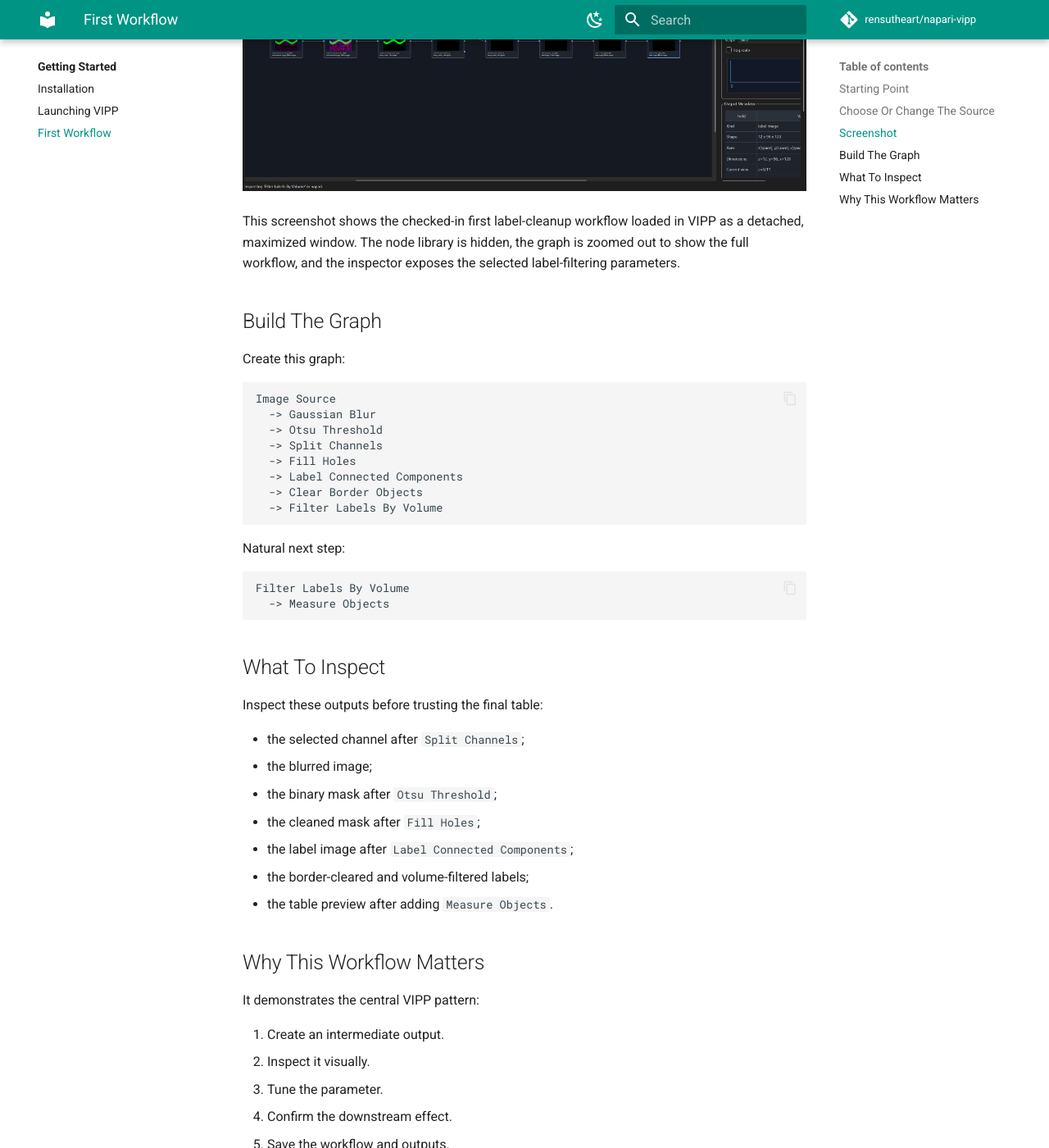
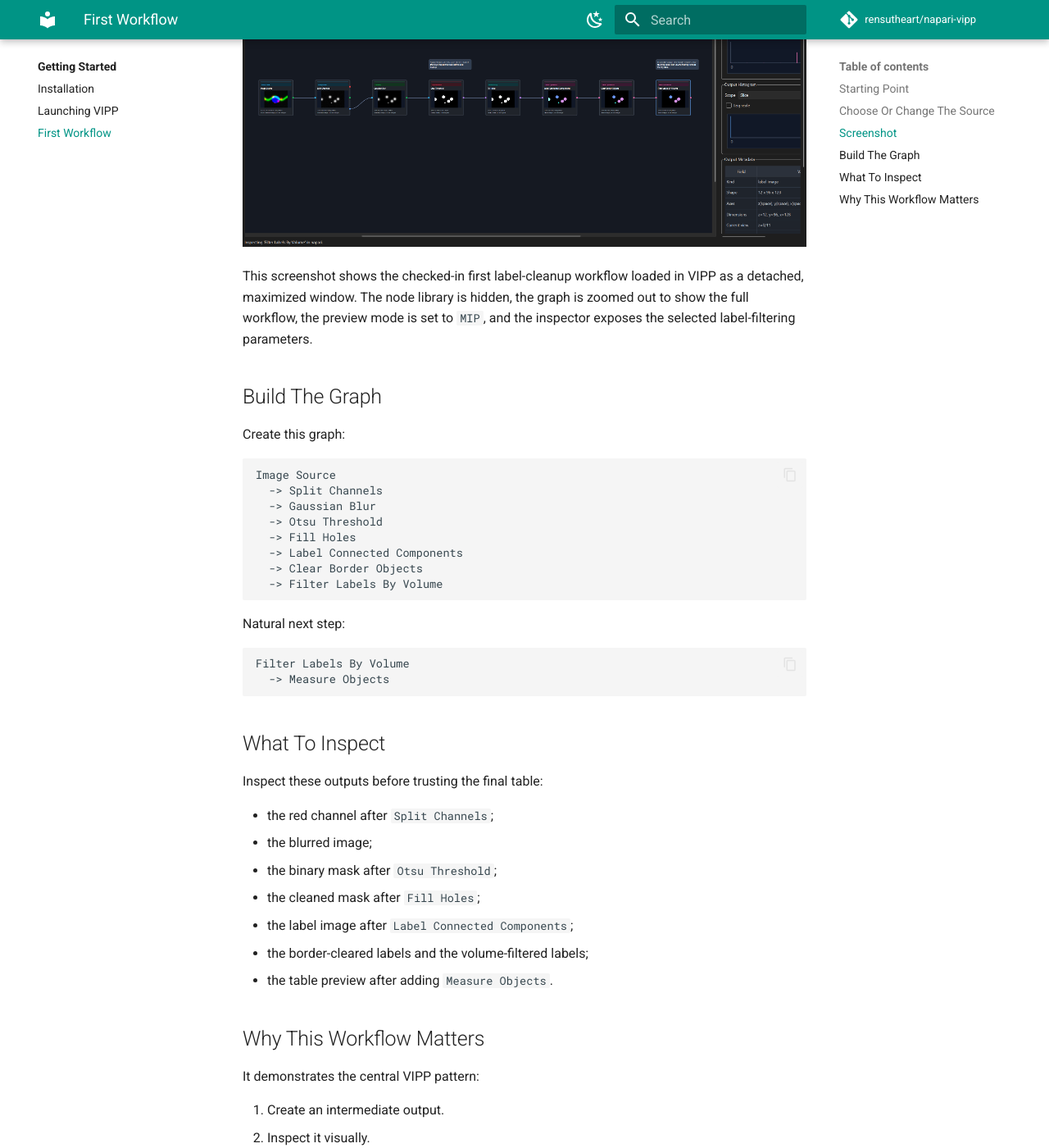
Before and after one commit to rensutheart/vipp-mkdocs, an MkDocs documentation site: the page built from docs/getting-started/first-workflow.md, in a window 1280 px wide and 1400 px high, scrolled down 1156 px. Shown: the whole window at 82% size. Built offline with MkDocs 1.6.1 and Material for MkDocs 9.7.7, drawn with Linux system fonts in a browser that asks for light colours; comment, search, counter and statistics services are not loaded; some of the changed text lies outside the part shown.

Commit message:
Update red-channel label workflow docs

````diff
--- a/docs/getting-started/first-workflow.md
+++ b/docs/getting-started/first-workflow.md
@@ -17,6 +17,9 @@
 ```text
 VIPP synthetic multichannel volume
 ```
+
+The sample channels are ordered blue, green, red. This example explicitly uses
+the red/TRITC-like channel.
 
 Napari's `File > Open Sample` menu is not required for this workflow. Use it
 only when you want to inspect raw sample layers directly in the napari layer
@@ -38,8 +41,8 @@
 
 This screenshot shows the checked-in first label-cleanup workflow loaded in
 VIPP as a detached, maximized window. The node library is hidden, the graph is
-zoomed out to show the full workflow, and the inspector exposes the selected
-label-filtering parameters.
+zoomed out to show the full workflow, the preview mode is set to `MIP`, and the
+inspector exposes the selected label-filtering parameters.
 
 ## Build The Graph
 
@@ -47,9 +50,9 @@
 
 ```text
 Image Source
+  -> Split Channels
   -> Gaussian Blur
   -> Otsu Threshold
-  -> Split Channels
   -> Fill Holes
   -> Label Connected Components
   -> Clear Border Objects
@@ -67,12 +70,12 @@
 
 Inspect these outputs before trusting the final table:
 
-- the selected channel after `Split Channels`;
+- the red channel after `Split Channels`;
 - the blurred image;
 - the binary mask after `Otsu Threshold`;
 - the cleaned mask after `Fill Holes`;
 - the label image after `Label Connected Components`;
-- the border-cleared and volume-filtered labels;
+- the border-cleared labels and the volume-filtered labels;
 - the table preview after adding `Measure Objects`.
 
 ## Why This Workflow Matters
````
Also changed, not shown: docs/examples/workflow-screenshots.md (+3 -2 lines), docs/reference/example-workflows.md (+1 -1 lines), docs/reference/sample-data.md (+1 -1 lines), docs/workflows/segmentation-label-cleanup.md (+2 -2 lines), docs/assets/screenshots/getting-started/first-workflow-overview.png.
